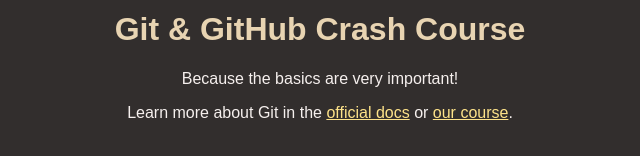
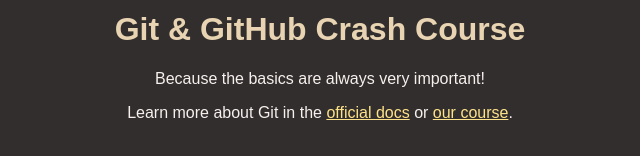
Before and after one commit to Simon059/mothership, a plain HTML site: page index.html in a window 1280 px wide. Shown: the part 158-314 px from the top of the page, 320-960 px from the left. Drawn offline with Linux system fonts and the light colour scheme.

Commit message:
Tweaked some text

```diff
--- a/index.html
+++ b/index.html
@@ -13,7 +13,7 @@
       <h1>Git & GitHub Crash Course</h1>
     </header>
     <main>
-      <p>Because the basics are very important!</p>
+      <p>Because the basics are always very important!</p>
       <p>
         Learn more about Git in the
         <a href="https://git-scm.com/book/en/v2">official docs</a> or
```
